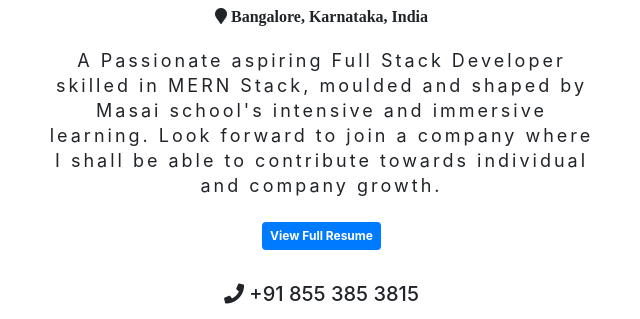
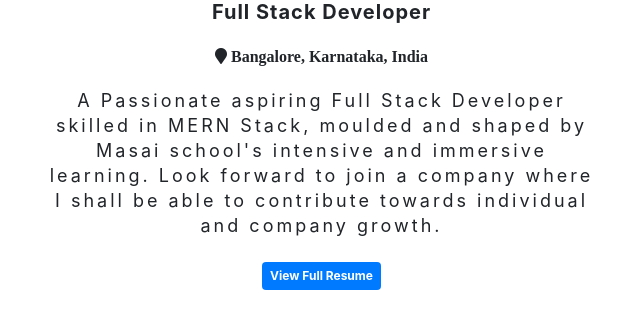
Before and after one commit to niftynihal/niftynihal.github.io, a plain HTML site: page index.html in a window 1280 px wide. Shown: the part 250-569 px from the top of the page, without its empty margins (14-654 px from the left). Drawn offline with nearby package versions, Linux system fonts and the light colour scheme.

Commit message:
added back title

```diff
--- a/index.html
+++ b/index.html
@@ -17,7 +17,7 @@
                 </div>
                 <div class="mt-2 text-center">
                     <h1 class="m-3 font-weight-bold" style="font-size: 30px; letter-spacing: 2px;">NIHAL AHMED</h1>
-                    <!-- <h2 class="m-3 font-weight-bold" style="font-size: 20px; letter-spacing: 1px;">Full Stack Developer</h2> -->
+                    <h2 class="m-3 font-weight-bold" style="font-size: 20px; letter-spacing: 1px;">Full Stack Developer</h2>
                     <p class="m-2 fa fa-map-marker">    Bangalore, Karnataka, India</p>
                     <p class="m-3 text-center" style="line-height: 25px; letter-spacing: 3px; font-size: 18px;">
                         A Passionate aspiring Full Stack Developer skilled in MERN Stack, moulded and shaped by Masai school's intensive and immersive learning. Look forward to join a company where I shall be able to contribute towards individual and company growth.
```
